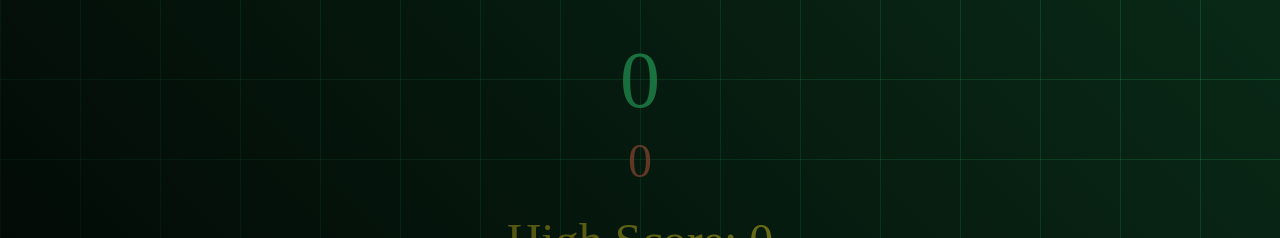
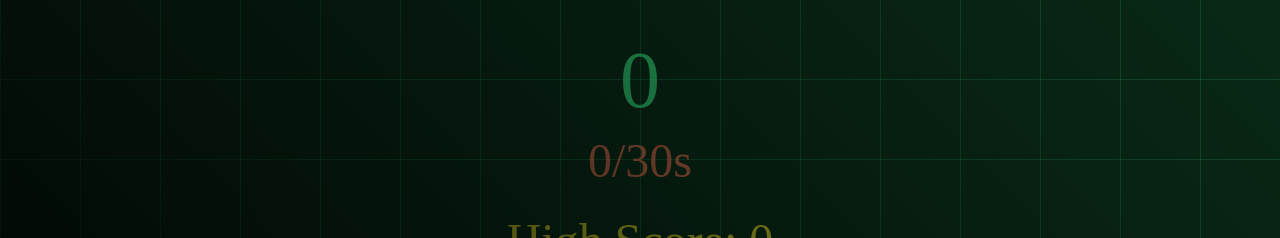
Before and after one commit to Zxce3/path-finder-game, a SvelteKit app: page / in a window 1280 px wide. Shown: the top 238 px of the page. Built offline with nearby package versions, Linux system fonts and the light colour scheme; a web font is replaced by a local one.

Commit message:
Add time limit functionality to the timer and update display to show remaining time

```diff
--- a/src/routes/+page.svelte
+++ b/src/routes/+page.svelte
@@ -1,7 +1,7 @@
 <script lang="ts">
 	import { onMount } from 'svelte';
 	import { app, initializeDOMElements } from '$lib/helper';
-	import { timer, highScore, score } from '$lib/stores';
+	import { timer, highScore, score, timeLimit } from '$lib/stores';
 	import { derived } from 'svelte/store';
 	import clickSound from '$lib/sounds/click.mp3';
 	import playSound from '$lib/sounds/play.mp3';
@@ -15,7 +15,16 @@
 
 	function startTimer() {
 		interval = setInterval(() => {
-			timer.update((n) => n + 1);
+			timer.update((n) => {
+				let limit = 0;
+				timeLimit.subscribe(value => limit = value)();
+				if (n >= limit) {
+					resetTimer();
+					app.end(false);
+					return limit;
+				}
+				return n + 1;
+			});
 		}, 1000);
 	}
 
@@ -60,9 +69,11 @@
 </svelte:head>
 
 <div id="app" class="game-container">
-	<div id="score">{$score}</div>
-	<div id="timer">{$timer}</div>
-	<div id="high-score">High Score: {$highScore}</div>
+	<div class="game-stats">
+		<div id="score">{$score}</div>
+		<div id="timer">{$timer}/{$timeLimit}s</div>
+		<div id="high-score">High Score: {$highScore}</div>
+	</div>
 	<svg id="svg"></svg>
 
 	<div id="launch-screen" class="is-visible">
```
